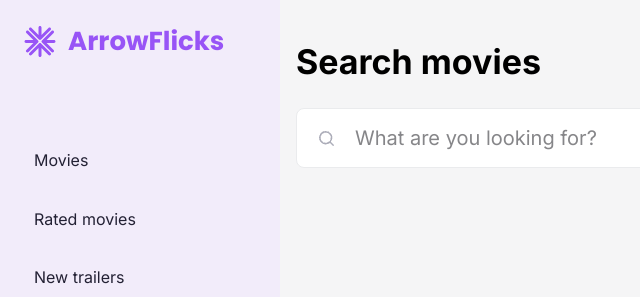
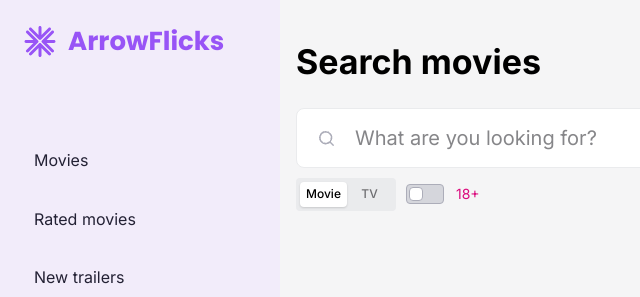
Before and after one commit to lg0leg/MovieSearchAppNext, a Next.js app in the folder movie-search-app/: page /search in a window 1280 px wide. Shown: the top 297 px of the page, without its empty margins (0-640 px from the left). Built offline with nearby package versions, Linux system fonts and the light colour scheme.

Commit message:
feat: improve Search page

```diff
--- a/movie-search-app/app/search/page.js
+++ b/movie-search-app/app/search/page.js
@@ -1,25 +1,55 @@
 'use client';
 
-import { Box, Container, Paper, Space, Text, TextInput, Title } from '@mantine/core';
+import {
+  Box,
+  Button,
+  Center,
+  Container,
+  Flex,
+  Paper,
+  SegmentedControl,
+  Space,
+  Switch,
+  Text,
+  TextInput,
+  Title,
+} from '@mantine/core';
 import React, { useEffect, useState } from 'react';
 import '../../styles/search.scss';
 import { getDataFromApi } from '../../src/utils/api';
+import Link from 'next/link';
 
 export default function Search() {
   const [searchQuery, setSearchQuery] = useState('');
   const [searchData, setSearchData] = useState([]);
+  const [page, setPage] = useState(1);
+  const [totalPage, setTotalPage] = useState(0);
+  const [checked, setChecked] = useState(false);
+  const [searchType, setSearchType] = useState('movie');
 
   const searchHandler = (event) => {
     setSearchQuery(event.currentTarget.value);
   };
 
+  const nextBtn = () => {
+    if (page < totalPage) {
+      setPage(page + 1);
+    }
+  };
+
+  const prevBtn = () => {
+    if (page > 1) {
+      setPage(page - 1);
+    }
+  };
+
   const getSearchData = async () => {
-    // const baseURL = `https://api.themoviedb.org/3/search/keyword?query=${searchQuery}t&page=1`;
-    const baseURL = `https://api.themoviedb.org/3/search/movie?query=${searchQuery}&include_adult=false&language=en-US&page=1`;
+    const baseURL = `https://api.themoviedb.org/3/search/${searchType}?query=${searchQuery}&include_adult=${checked}&language=en-US&page=${page}`;
 
     try {
       const data = await getDataFromApi(baseURL);
       setSearchData(data.results);
+      setTotalPage(data.total_pages);
     } catch (error) {
       console.log('Проверьте доступ к tmdb');
     }
@@ -28,13 +58,15 @@ export default function Search() {
   useEffect(() => {
     if (searchQuery) {
       getSearchData();
+      setPage(1);
     }
-    // console.log(`-${searchQuery}-`);
-  }, [searchQuery]);
+  }, [searchQuery, searchType, checked]);
 
   useEffect(() => {
-    console.log(searchData);
-  }, [searchData]);
+    if (searchQuery) {
+      getSearchData();
+    }
+  }, [page]);
 
   return (
     <Container fluid className="search-movies-container">
@@ -50,19 +82,78 @@ export default function Search() {
         size="xl"
         radius="md"
       />
-      <Space h="24" />
+      <Space h="10" />
+      <Flex align="center">
+        <SegmentedControl
+          size="xs"
+          w={100}
+          value={searchType}
+          onChange={setSearchType}
+          data={[
+            { label: 'Movie', value: 'movie' },
+            { label: 'TV', value: 'tv' },
+            // { label: 'Person', value: 'person' },
+          ]}
+        />
+        <Switch
+          size="sm"
+          radius="sm"
+          checked={checked}
+          label="18+"
+          color="#d1b4f8"
+          c="#db0b7dff"
+          style={{
+            marginLeft: '10px',
+          }}
+          onChange={(event) => setChecked(event.currentTarget.checked)}
+        />
+      </Flex>
+      <Space h="20" />
       {searchQuery &&
         searchData.map((obj) => (
           <Box key={obj.id}>
             <Paper shadow="xs" p="md">
-              <Text c="#541f9d">
-                {obj.release_date ? `${obj.original_title} (${obj.release_date.slice(0, 4)})` : `${obj.original_title}`}
+              <Text
+                c="#541f9d"
+                {...(searchType == 'movie' && { component: Link, href: `/movies/${obj.id}`, target: '_blank' })}
+              >
+                {/* <Text c="#541f9d" component={Link} href={`/movies/${obj.id}`}> */}
+                {obj.release_date
+                  ? `${obj.original_title || obj.original_name} (${obj.release_date.slice(0, 4)})`
+                  : obj.first_air_date
+                  ? `${obj.original_title || obj.original_name} (${obj.first_air_date.slice(0, 4)})`
+                  : `${obj.original_title || obj.original_name}`}
               </Text>
               <Text size="sm">{obj.overview} </Text>
             </Paper>
             <Space h="10" />
           </Box>
         ))}
+      {searchQuery.length > 0 ? (
+        <Center>
+          <Button
+            variant="light"
+            color="#9854f6"
+            size="md"
+            w="100"
+            onClick={prevBtn}
+            disabled={page > 1 ? false : true}
+          >
+            Prev
+          </Button>
+          <Space w="10" />
+          <Button
+            variant="light"
+            color="#9854f6"
+            size="md"
+            w="100"
+            onClick={nextBtn}
+            disabled={page < totalPage ? false : true}
+          >
+            Next
+          </Button>
+        </Center>
+      ) : null}
     </Container>
   );
 }
```
Also changed, not shown: movie-search-app/app/movies/[id]/page.js (+10 -4 lines).
